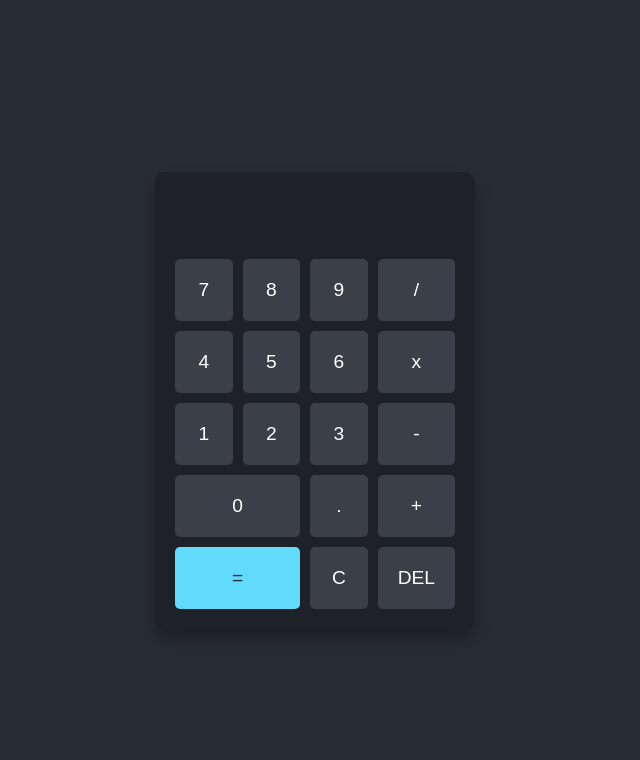
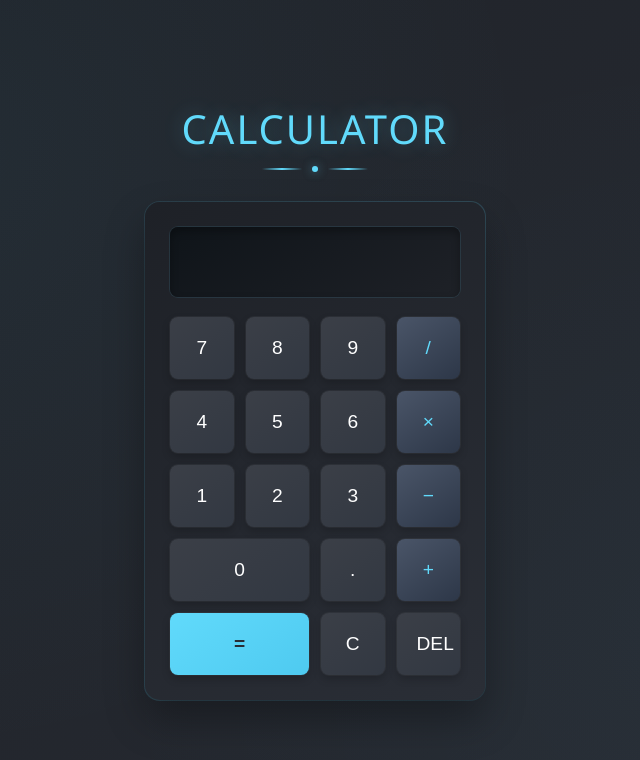
Before and after one commit to ishwarya100/Basic_Calculator, a plain HTML site: page index.html in a window 1280 px wide. Shown: the whole page, without its empty margins (325-965 px from the left). Drawn offline with Linux system fonts and the light colour scheme.

Commit message:
Update index.html

```diff
--- a/index.html
+++ b/index.html
@@ -13,6 +13,7 @@
             --display-bg: #1e2127;
             --text-color: #ffffff;
             --accent-color: #61dafb;
+            --shadow-color: rgba(0, 0, 0, 0.3);
         }
 
         * {
@@ -20,74 +21,235 @@
         }
 
         body {
-            background-color: var(--bg-color);
+            background: linear-gradient(135deg, #1e2127 0%, #282c34 100%);
             color: var(--text-color);
             display: flex;
+            flex-direction: column;
             justify-content: center;
             align-items: center;
             min-height: 100vh;
             margin: 0;
             font-family: 'Segoe UI', Tahoma, Geneva, Verdana, sans-serif;
+            position: relative;
+            overflow: hidden;
+        }
+
+        /* Subtle background decoration */
+        body::before {
+            content: '';
+            position: absolute;
+            top: 0;
+            left: 0;
+            right: 0;
+            bottom: 0;
+            background: radial-gradient(circle at 20% 20%, rgba(97, 218, 251, 0.05) 0%, transparent 50%),
+                        radial-gradient(circle at 80% 80%, rgba(97, 218, 251, 0.03) 0%, transparent 50%);
+            pointer-events: none;
+        }
+
+        .calculator-container {
+            display: flex;
+            flex-direction: column;
+            align-items: center;
+            z-index: 1;
+        }
+
+        .calculator-header {
+            text-align: center;
+            margin-bottom: 30px;
+        }
+
+        .calculator-title {
+            font-size: 2.5rem;
+            font-weight: 300;
+            color: var(--accent-color);
+            margin: 0;
+            text-shadow: 0 0 20px rgba(97, 218, 251, 0.3);
+            letter-spacing: 2px;
+        }
+
+        .calculator-decoration {
+            display: flex;
+            justify-content: center;
+            align-items: center;
+            margin-top: 10px;
+        }
+
+        .decorator-line {
+            width: 40px;
+            height: 2px;
+            background: linear-gradient(90deg, transparent, var(--accent-color), transparent);
+            margin: 0 10px;
+        }
+
+        .decorator-dot {
+            width: 6px;
+            height: 6px;
+            border-radius: 50%;
+            background: var(--accent-color);
+            box-shadow: 0 0 10px rgba(97, 218, 251, 0.5);
         }
 
         .calculator {
-            background-color: var(--display-bg);
-            border-radius: 10px;
-            box-shadow: 0 10px 15px rgba(0, 0, 0, 0.3);
-            padding: 20px;
-            width: 320px;
+            background: linear-gradient(145deg, #1e2127, #2a2e36);
+            border-radius: 15px;
+            box-shadow:
+                0 20px 40px var(--shadow-color),
+                0 0 0 1px rgba(97, 218, 251, 0.1);
+            padding: 25px;
+            width: 340px;
+            position: relative;
+        }
+
+        .calculator::before {
+            content: '';
+            position: absolute;
+            top: -1px;
+            left: -1px;
+            right: -1px;
+            bottom: -1px;
+            background: linear-gradient(45deg, var(--accent-color), transparent, var(--accent-color));
+            border-radius: 15px;
+            z-index: -1;
+            opacity: 0.1;
         }
 
         .display {
-            background-color: var(--display-bg);
+            background: linear-gradient(145deg, #0f1419, #1e2127);
             color: var(--text-color);
-            font-size: 2rem;
+            font-size: 2.2rem;
             text-align: right;
-            padding: 10px;
+            padding: 15px;
             border: none;
             width: 100%;
-            margin-bottom: 10px;
-            border-radius: 5px;
+            margin-bottom: 20px;
+            border-radius: 8px;
+            box-shadow:
+                inset 0 4px 8px rgba(0, 0, 0, 0.3),
+                0 0 0 1px rgba(97, 218, 251, 0.1);
+            font-family: 'Courier New', monospace;
+            font-weight: 300;
         }
 
         .buttons {
             display: grid;
             grid-template-columns: repeat(4, 1fr);
-            gap: 10px;
+            gap: 12px;
         }
 
         .button {
-            background-color: var(--btn-bg);
+            background: linear-gradient(145deg, var(--btn-bg), #323842);
             border: none;
-            border-radius: 5px;
+            border-radius: 8px;
             padding: 20px;
             font-size: 1.2rem;
             color: var(--text-color);
             cursor: pointer;
-            transition: background-color 0.2s;
+            transition: all 0.3s ease;
+            box-shadow:
+                0 4px 8px rgba(0, 0, 0, 0.2),
+                0 0 0 1px rgba(255, 255, 255, 0.05);
+            position: relative;
+            overflow: hidden;
+        }
+
+        .button::before {
+            content: '';
+            position: absolute;
+            top: 50%;
+            left: 50%;
+            width: 0;
+            height: 0;
+            background: radial-gradient(circle, rgba(97, 218, 251, 0.3) 0%, transparent 70%);
+            transition: all 0.3s ease;
+            transform: translate(-50%, -50%);
+            border-radius: 50%;
         }
 
         .button:hover {
-            background-color: var(--btn-hover);
+            background: linear-gradient(145deg, var(--btn-hover), #404852);
+            transform: translateY(-2px);
+            box-shadow:
+                0 6px 16px rgba(0, 0, 0, 0.3),
+                0 0 0 1px rgba(97, 218, 251, 0.2);
+        }
+
+        .button:hover::before {
+            width: 100px;
+            height: 100px;
         }
 
         .button:active {
-            background-color: var(--btn-active);
+            transform: translateY(0);
+            background: linear-gradient(145deg, var(--btn-active), #4ecaf0);
             color: var(--bg-color);
         }
 
         .button.equal {
             grid-column: span 2;
-            background-color: var(--accent-color);
+            background: linear-gradient(145deg, var(--accent-color), #4ecaf0);
             color: var(--bg-color);
+            font-weight: 600;
+        }
+
+        .button.equal:hover {
+            background: linear-gradient(145deg, #4ecaf0, var(--accent-color));
+            transform: translateY(-2px);
         }
 
         .button.zero {
             grid-column: span 2;
         }
+
+        .operator {
+            background: linear-gradient(145deg, #4a5568, #2d3748);
+            color: var(--accent-color);
+        }
+
+        .operator:hover {
+            background: linear-gradient(145deg, #5a6578, #3d4758);
+        }
+
+        /* Subtle animation for the calculator */
+        .calculator {
+            animation: fadeIn 0.8s ease-out;
+        }
+
+        @keyframes fadeIn {
+            from {
+                opacity: 0;
+                transform: translateY(20px);
+            }
+            to {
+                opacity: 1;
+                transform: translateY(0);
+            }
+        }
+
+        /* Responsive design */
+        @media (max-width: 400px) {
+            .calculator {
+                width: 90vw;
+                max-width: 340px;
+            }
+
+            .calculator-title {
+                font-size: 2rem;
+            }
+        }
     </style>
 </head>
 <body>
+    <div class="calculator-container">
+        <div class="calculator-header">
+            <h1 class="calculator-title">CALCULATOR</h1>
+            <div class="calculator-decoration">
+                <div class="decorator-line"></div>
+                <div class="decorator-dot"></div>
+                <div class="decorator-line"></div>
+            </div>
+        </div>
+
         <div class="calculator">
             <input type="text" class="display" id="display" readonly>
             <div class="buttons">
@@ -99,12 +261,12 @@
                 <button class="button" data-value="4">4</button>
                 <button class="button" data-value="5">5</button>
                 <button class="button" data-value="6">6</button>
-            <button class="button operator" data-value="*">x</button>
+                <button class="button operator" data-value="*">×</button>
 
                 <button class="button" data-value="1">1</button>
                 <button class="button" data-value="2">2</button>
                 <button class="button" data-value="3">3</button>
-            <button class="button operator" data-value="-">-</button>
+                <button class="button operator" data-value="-">−</button>
 
                 <button class="button zero" data-value="0">0</button>
                 <button class="button" data-value=".">.</button>
@@ -113,6 +275,7 @@
                 <button class="button equal" id="equals">=</button>
                 <button class="button" id="clear">C</button>
                 <button class="button" id="delete">DEL</button>
+            </div>
         </div>
     </div>
 
@@ -130,7 +293,9 @@
                     display.value = display.value.slice(0, -1);
                 } else if (button.id === 'equals') {
                     try {
-                        display.value = eval(display.value);
+                        // Replace display symbols with actual operators for evaluation
+                        let expression = display.value.replace(/×/g, '*').replace(/−/g, '-');
+                        display.value = eval(expression);
                     } catch {
                         display.value = 'Error';
                     }
```
Lines whose indentation alone changed are shown as unchanged.
